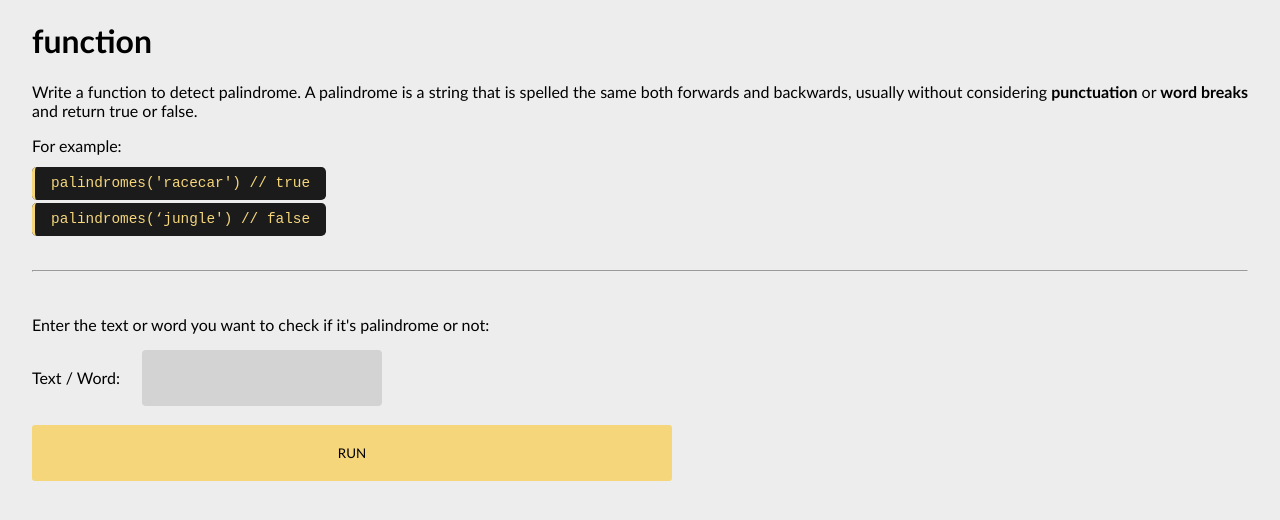
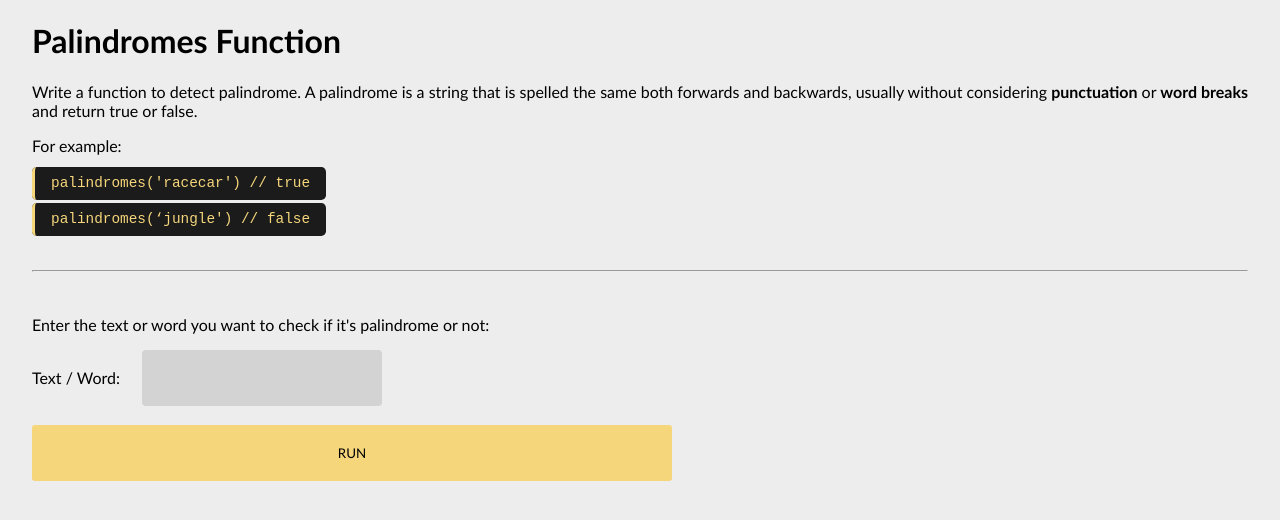
Before and after one commit to ashkheid-zz/js-six-simple-exercise, a website: page #3/index.html in a window 1280 px wide. Drawn offline with Linux system fonts and the light colour scheme.

Commit message:
Page Header Updated

```diff
--- a/#3/index.html
+++ b/#3/index.html
@@ -9,7 +9,7 @@
     <title>Exercise Three</title>
   </head>
   <body>
-    <h1>function</h1>
+    <h1>Palindromes Function</h1>
     <p>
       Write a function to detect palindrome. A palindrome is a string that is
       spelled the same both forwards and backwards, usually without considering
```
